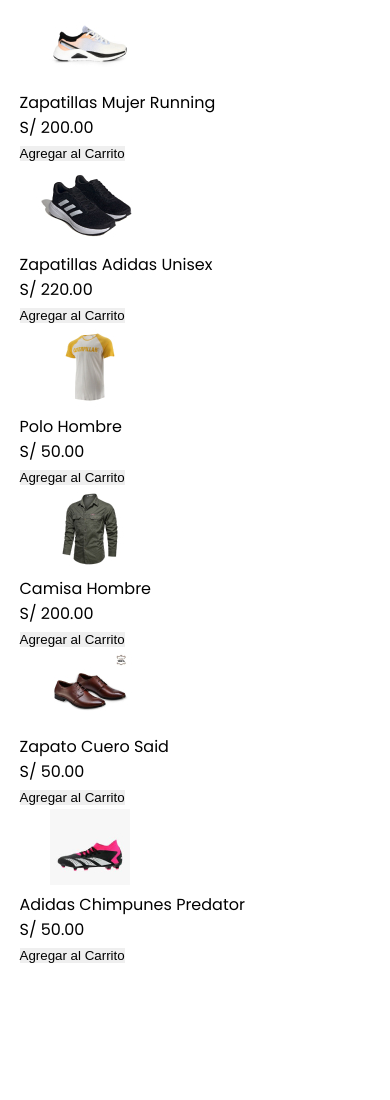
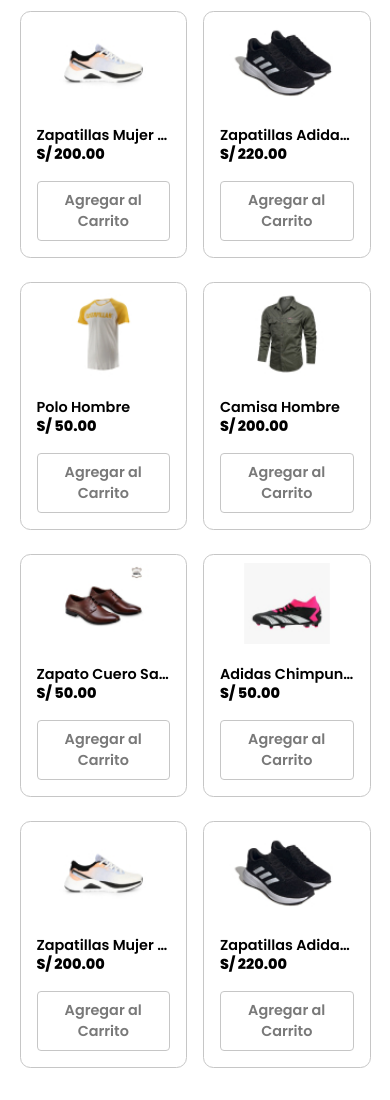
Before and after one commit to Samuel-Gom/web-catalogo, a plain HTML site: page index.html in a window 390 px wide. Shown: the part 263-1363 px from the top of the page. Before the commit the page ends 1230 px from the top, so only its background shows below. Drawn offline with nearby package versions, Linux system fonts and the light colour scheme.

Commit message:
design responsive

```diff
--- a/css/styles.css
+++ b/css/styles.css
@@ -15,6 +15,7 @@
 body { font-family: "Poppins", sans-serif; }
 
 button {
+  background-color: transparent;
   border: none;
   outline: none;
   cursor: pointer;
@@ -29,6 +30,7 @@ button {
 /* HEADER */
 .header {
   width: 100%;
+  margin-bottom: 1.5rem;
   padding-block: 1.8rem;
   background-color: var(--color-background-primary);
 }
@@ -45,7 +47,7 @@ button {
   flex-direction: column;
   gap: 1.5rem;
   max-width: 800px;
-  margin-block: 1.5rem;
+  margin-bottom: 2rem;
 }
 
 .nav__form {
@@ -56,6 +58,12 @@ button {
   font-size: .9rem;
   border: 1px solid var(--color-text-without-focus);
   border-radius: .65rem;
+  transition: border-color .3s;
+
+  &:hover,
+  &:focus {
+    border-color: var(--color-background-primary);
+  }
 }
 
 .nav__form:has(.nav__input:focus) { border-color: var(--color-background-primary); }
@@ -92,8 +100,13 @@ button {
 
 .nav__buttons {
   display: flex;
+  justify-content: center;
+}
+
+.nav__buttons-content {
+  display: flex;
   gap: .75rem;
-  overflow: scroll;
+  overflow: auto;
   scrollbar-width: none; /* Soporte para Firefox - oculta la barra de desplazamiento */
 }
 
@@ -109,7 +122,6 @@ button {
   font-size: .9rem;
   font-weight: 600;
   color: var(--color-text-without-focus);
-  background-color: var(--color-text-button);
   border: 1px solid var(--color-text-without-focus);
   border-radius: .65rem;
   transition: color .3s, background-color .3s, border-color .3s;
@@ -132,3 +144,124 @@ button {
     border-color: var(--color-background-primary);
   }
 }
+
+/* SECTION PRODUCTS */
+.products {
+  display: grid;
+  grid-template-columns: repeat(auto-fit, minmax(min(150px, 100%), 1fr));
+  gap: 1.5rem 1rem;
+  margin-bottom: 2rem;
+}
+
+.product {
+  border: 1px solid var(--color-text-without-focus);
+  border-radius: .65rem;
+  overflow: hidden;
+}
+
+.product__figure {
+  width: 100%;
+  padding: .5rem;
+}
+
+.product__img {
+  width: 100%;
+  height: 100%;
+  object-fit: contain;
+}
+
+.product__content {
+  display: flex;
+  flex-direction: column;
+  gap: 1rem;
+  padding: 1rem;
+  padding-top: .5rem;
+}
+
+.product__texts {
+  display: flex;
+  flex-direction: column;
+  font-size: .9rem;
+}
+
+.product__name {
+  font-weight: 600;
+  color: var(--color-text-primary);
+  line-height: 1.1;
+  white-space: nowrap;
+  text-overflow: ellipsis;
+  overflow: hidden;
+}
+
+.product__price {
+  font-weight: 800;
+  color: var(--color-text-primary);
+}
+
+.product__add-to-cart {
+  padding: .5rem;
+  font-family: inherit;
+  font-size: .9rem;
+  font-weight: 600;
+  color: var(--color-text-secondary);
+  border: 1px solid var(--color-text-without-focus);
+  border-radius: .25rem;
+  transition: color .3s, background-color .3s;
+
+  &:hover,
+  &:focus {
+    color: var(--color-background-primary);
+    border-color: var(--color-background-primary);
+  }
+}
+
+@media (width >= 480px) {
+  .products {
+    grid-template-columns: repeat(auto-fit, minmax(min(200px, 100%), 1fr));
+    gap: 2rem;
+  }
+}
+
+@media (width >= 768px) {
+  /* HEADER */
+  .header {
+    margin-bottom: 2rem;
+    padding-block: 3rem;
+  }
+
+  .header__logo { width: 250px; }
+
+  /* NAV */
+  .nav__content {
+    gap: 2rem;
+    margin-bottom: 3rem;
+  }
+
+  /* SECTION PRODUCTS */
+  .product__content {
+    padding: 1.3rem;
+    padding-top: .5rem;
+  }
+
+  .product__texts { font-size: 1rem; }
+
+  .product__add-to-cart { padding-block: 1rem; }
+}
+
+@media (width >= 1024px) {
+  /* HEADER */
+  .header { margin-top: 2rem; }
+
+  .header__logo { width: 300px; }
+
+  /* SECTION PRODUCTS */
+  .products {
+    grid-template-columns: repeat(auto-fit, minmax(min(250px, 100%), 1fr));
+    gap: 2.5rem;
+  }
+}
+
+@media (width >= 1200px) {
+  /* HEADER */
+  .header { border-radius: 1.25rem; }
+}
--- a/index.html
+++ b/index.html
@@ -24,10 +24,12 @@
         </label>
       </form>
       <div class="nav__buttons">
+        <div class="nav__buttons-content">
           <button class="nav__button nav__button--selected" type="button">Todos</button>
           <button class="nav__button" type="button">Deportes</button>
           <button class="nav__button" type="button">Camisas</button>
           <button class="nav__button" type="button">Polos</button>
+        </div>
       </div>
     </div>
   </nav>
@@ -37,61 +39,97 @@
         <figure class="product__figure">
           <img class="product__img" src="./assets/img/zapatillas-blancas.jpg" alt="Zapatillas blancas">
         </figure>
+        <div class="product__content">
           <div class="product__texts">
-          <p class="product__name">Zapatillas Mujer Running</p>
+            <p class="product__name" title="Zapatillas Mujer Running">Zapatillas Mujer Running</p>
             <span class="product__price">S/ 200.00</span>
           </div>
-        <button type="button">Agregar al Carrito</button>
+          <button class="product__add-to-cart" type="button">Agregar al Carrito</button>
+        </div>
       </div>
       <div class="product">
         <figure class="product__figure">
           <img class="product__img" src="./assets/img/zapatillas-negras.jpg" alt="Zapatillas negras">
         </figure>
+        <div class="product__content">
           <div class="product__texts">
-          <p class="product__name">Zapatillas Adidas Unisex</p>
+            <p class="product__name" title="Zapatillas Adidas Unisex">Zapatillas Adidas Unisex</p>
             <span class="product__price">S/ 220.00</span>
           </div>
-        <button type="button">Agregar al Carrito</button>
+          <button class="product__add-to-cart" type="button">Agregar al Carrito</button>
+        </div>
       </div>
       <div class="product">
         <figure class="product__figure">
           <img class="product__img" src="./assets/img/polo-hombre.jpg" alt="Polo hombre">
         </figure>
+        <div class="product__content">
           <div class="product__texts">
-          <p class="product__name">Polo Hombre</p>
+            <p class="product__name" title="Polo Hombre">Polo Hombre</p>
             <span class="product__price">S/ 50.00</span>
           </div>
-        <button type="button">Agregar al Carrito</button>
+          <button class="product__add-to-cart" type="button">Agregar al Carrito</button>
+        </div>
       </div>
       <div class="product">
         <figure class="product__figure">
           <img class="product__img" src="./assets/img/camisa-hombre.jpg" alt="Camisa hombre">
         </figure>
+        <div class="product__content">
           <div class="product__texts">
-          <p class="product__name">Camisa Hombre</p>
+            <p class="product__name" title="Camisa Hombre">Camisa Hombre</p>
             <span class="product__price">S/ 200.00</span>
           </div>
-        <button type="button">Agregar al Carrito</button>
+          <button class="product__add-to-cart" type="button">Agregar al Carrito</button>
+        </div>
       </div>
       <div class="product">
         <figure class="product__figure">
           <img class="product__img" src="./assets/img/zapatos-cuero.jpg" alt="Zapatos de cuero">
         </figure>
+        <div class="product__content">
           <div class="product__texts">
-          <p class="product__name">Zapato Cuero Said</p>
+            <p class="product__name" title="Zapato Cuero Said">Zapato Cuero Said</p>
             <span class="product__price">S/ 50.00</span>
           </div>
-        <button type="button">Agregar al Carrito</button>
+          <button class="product__add-to-cart" type="button">Agregar al Carrito</button>
+        </div>
       </div>
       <div class="product">
         <figure class="product__figure">
           <img class="product__img" src="./assets/img/chimpunes-adidas.jpg" alt="Chimpunes adidas">
         </figure>
+        <div class="product__content">
           <div class="product__texts">
-          <p class="product__name">Adidas Chimpunes Predator</p>
+            <p class="product__name" title="Adidas Chimpunes Predator">Adidas Chimpunes Predator</p>
             <span class="product__price">S/ 50.00</span>
           </div>
-        <button type="button">Agregar al Carrito</button>
+          <button class="product__add-to-cart" type="button">Agregar al Carrito</button>
+        </div>
+      </div>
+      <div class="product">
+        <figure class="product__figure">
+          <img class="product__img" src="./assets/img/zapatillas-blancas.jpg" alt="Zapatillas blancas">
+        </figure>
+        <div class="product__content">
+          <div class="product__texts">
+            <p class="product__name" title="Zapatillas Mujer Running">Zapatillas Mujer Running</p>
+            <span class="product__price">S/ 200.00</span>
+          </div>
+          <button class="product__add-to-cart" type="button">Agregar al Carrito</button>
+        </div>
+      </div>
+      <div class="product">
+        <figure class="product__figure">
+          <img class="product__img" src="./assets/img/zapatillas-negras.jpg" alt="Zapatillas negras">
+        </figure>
+        <div class="product__content">
+          <div class="product__texts">
+            <p class="product__name" title="Zapatillas Adidas Unisex">Zapatillas Adidas Unisex</p>
+            <span class="product__price">S/ 220.00</span>
+          </div>
+          <button class="product__add-to-cart" type="button">Agregar al Carrito</button>
+        </div>
       </div>
     </section>
   </section>
```
Lines whose indentation alone changed are shown as unchanged.
